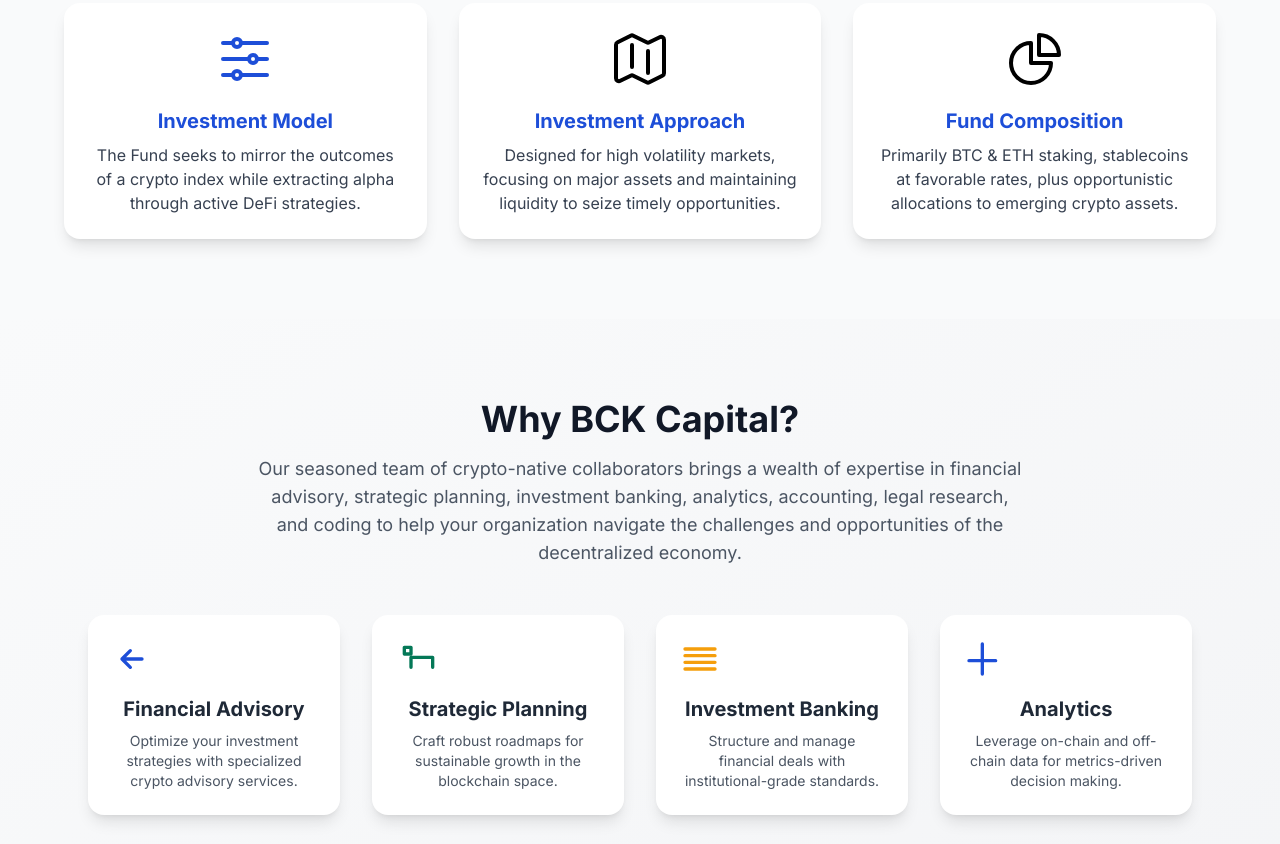
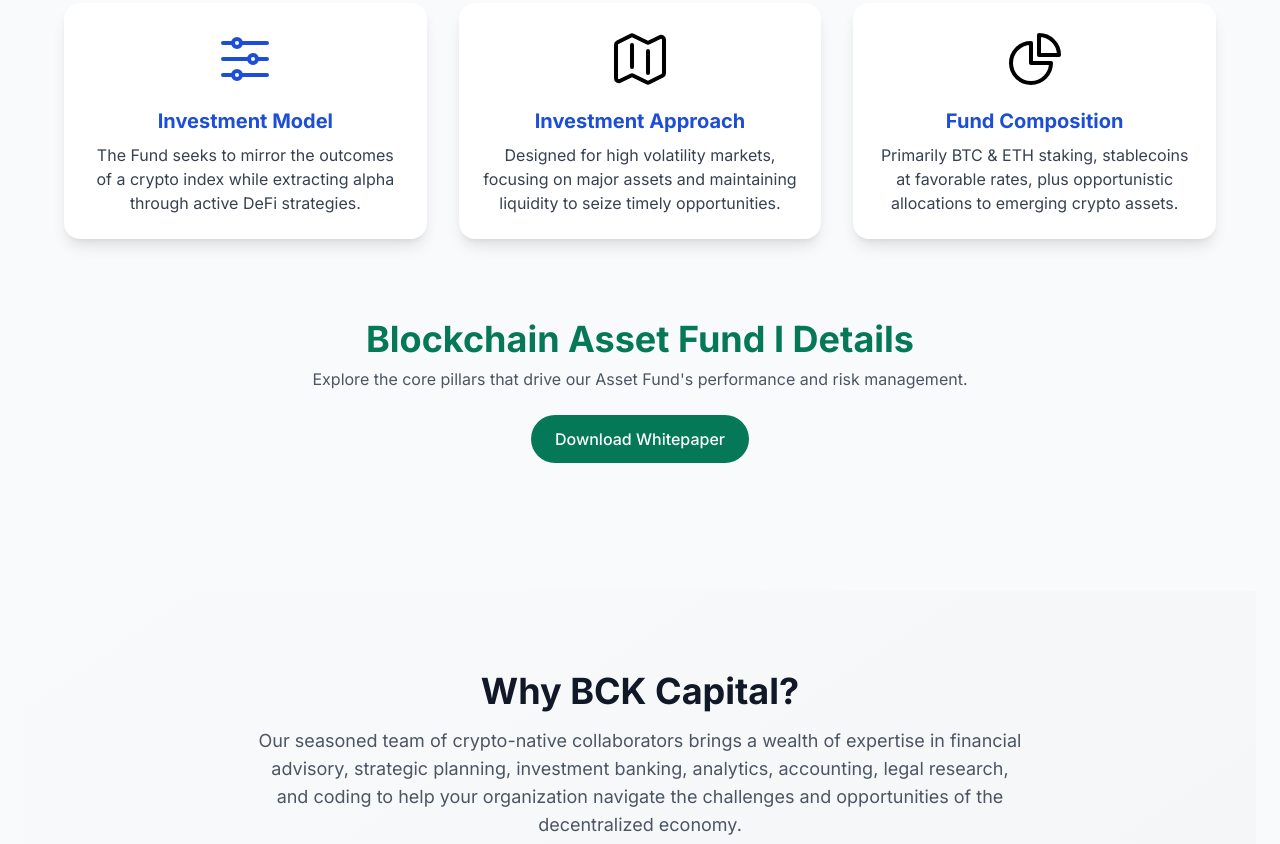
Before and after one commit to rbenzaquen/BCK, a plain HTML site: page index.html in a window 1280 px wide. Shown: the part 2057-2901 px from the top of the page. Drawn offline with nearby package versions, Linux system fonts and the light colour scheme.

Commit message:
Deploy static landing with section to add images+

```diff
--- a/index.html
+++ b/index.html
@@ -185,7 +185,35 @@
         </p>
       </div>
     </div>
-  </section>
+    <!-- ASSET DETAILS -->
+<section id="asset-details" class="py-20 px-6 bg-gray-50">
+  <div class="max-w-6xl mx-auto text-center mb-12">
+    <h2 class="text-3xl md:text-4xl font-bold text-secondary">Blockchain Asset Fund I Details</h2>
+    <p class="text-gray-600 mt-2 max-w-2xl mx-auto">
+      Explore the core pillars that drive our Asset Fund's performance and risk management.
+    </p>
+
+    <!-- Enlace de descarga del White Paper -->
+    <div class="mt-6 mb-12">
+      <a
+        href="/docs/Blockchain-Asset-Fund-I-Whitepaper.pdf"
+        download
+        class="inline-block px-6 py-3 bg-secondary text-white rounded-full font-medium hover:bg-green-700 transition"
+      >
+        Download Whitepaper
+      </a>
+    </div>
+  </div>
+
+  <div class="max-w-6xl mx-auto grid gap-8 md:grid-cols-3">
+    <!-- Investment Model Card ... -->
+    <!-- Investment Approach Card ... -->
+    <!-- Fund Composition Card ... -->
+  </div>
+</section>
+
+
+
 
  <!-- WHY BCK CAPITAL -->
 <section id="about" class="py-20 bg-gradient-to-br from-gray-50 to-gray-100">
```
